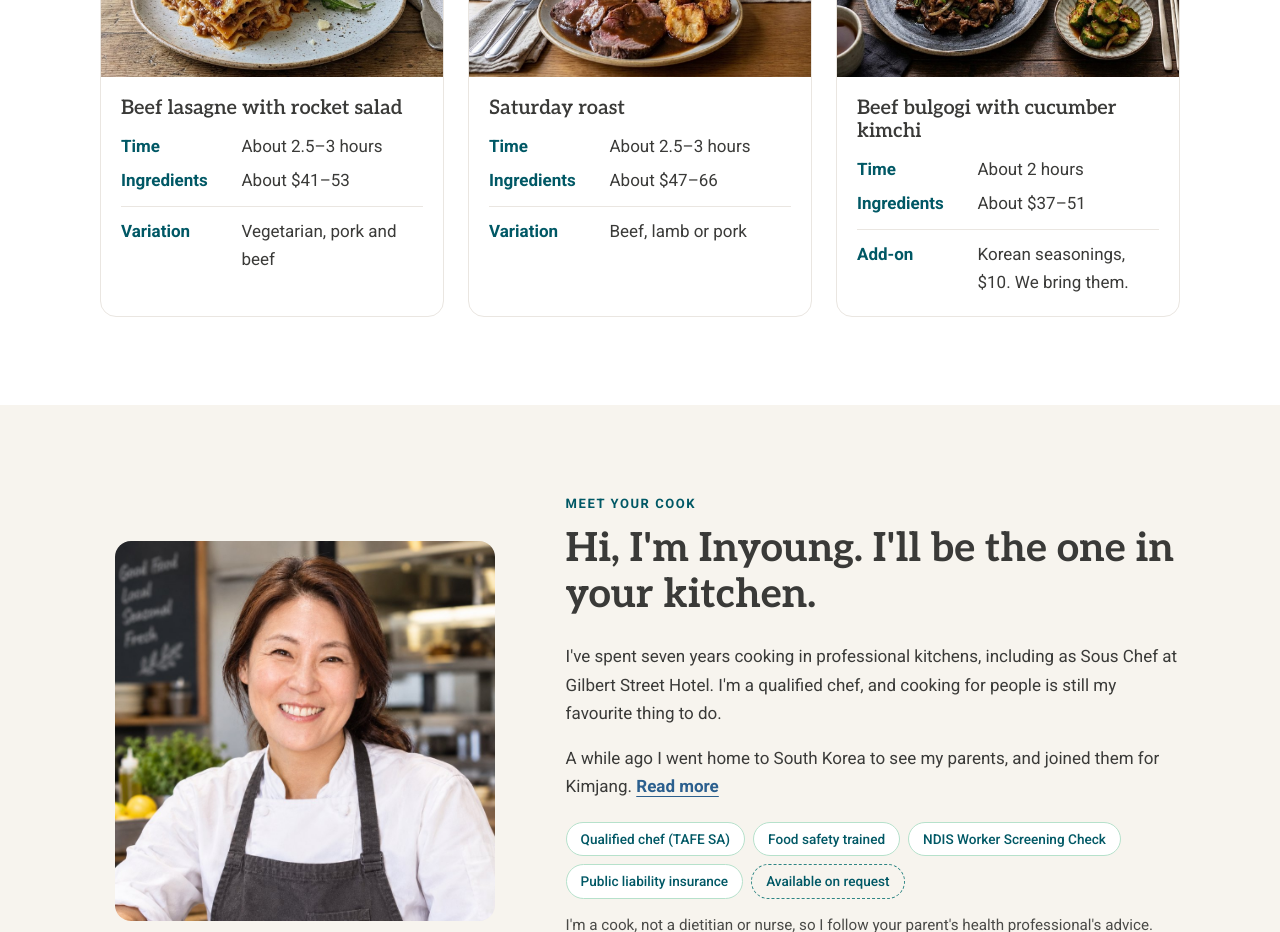
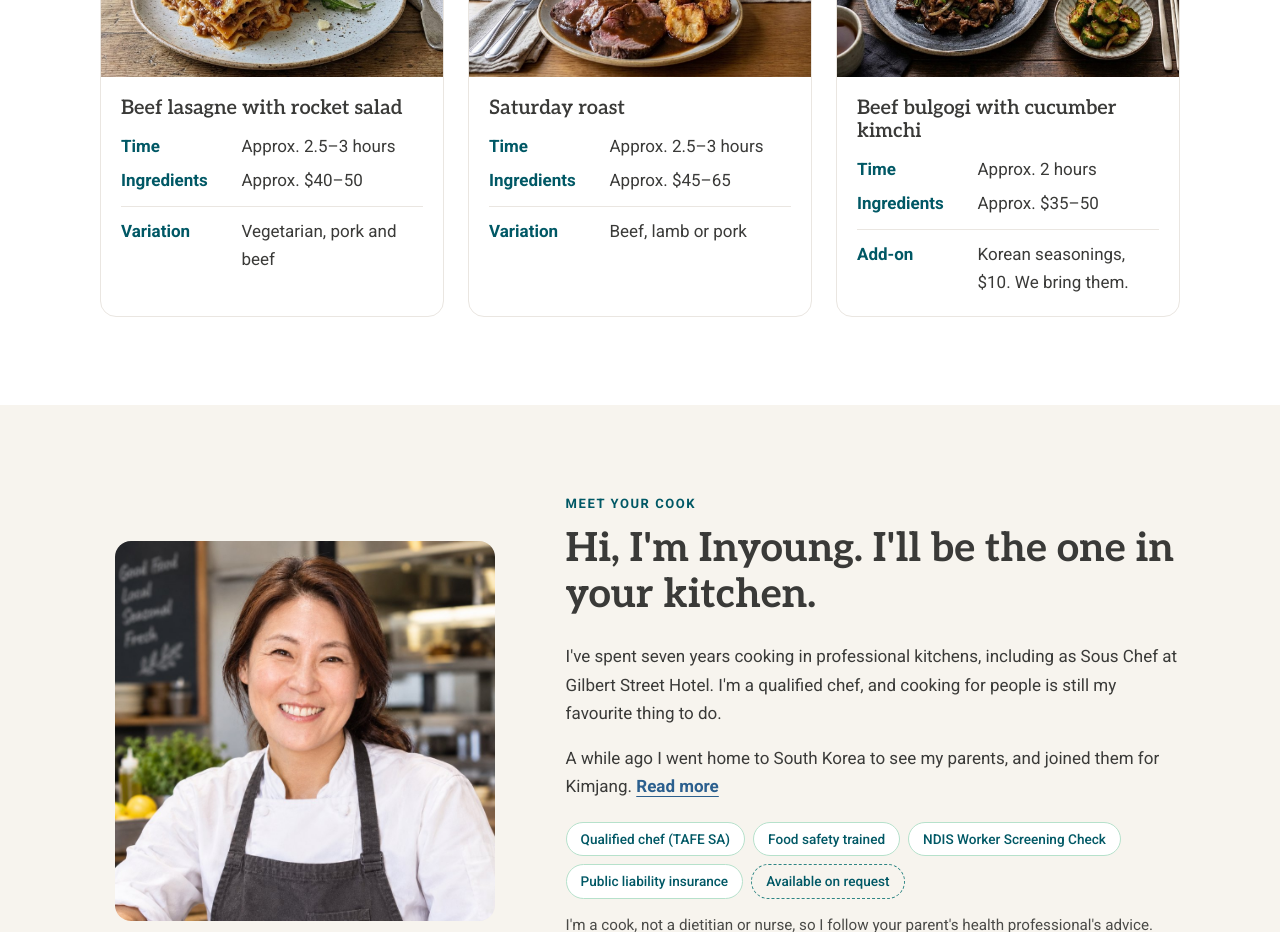
Before and after one commit to nahyehcool/homestead, a plain HTML site: page index.html in a window 1280 px wide. Shown: the part 3520-4452 px from the top of the page. Drawn offline with Linux system fonts and the light colour scheme.

Commit message:
Add files via upload

```diff
--- a/index.html
+++ b/index.html
@@ -646,8 +646,8 @@ html:not(.js) .read-more{display:none}
           <div class="menu-body">
             <h3>Beef lasagne with rocket salad</h3>
             <dl class="menu-facts">
-              <div><dt>Time</dt><dd>About 2.5–3 hours</dd></div>
-              <div><dt>Ingredients</dt><dd>About $41–53</dd></div>
+              <div><dt>Time</dt><dd>Approx. 2.5–3 hours</dd></div>
+              <div><dt>Ingredients</dt><dd>Approx. $40–50</dd></div>
               <div class="addon"><dt>Variation</dt><dd>Vegetarian, pork and beef</dd></div>
             </dl>
           </div>
@@ -657,8 +657,8 @@ html:not(.js) .read-more{display:none}
           <div class="menu-body">
             <h3>Saturday roast</h3>
             <dl class="menu-facts">
-              <div><dt>Time</dt><dd>About 2.5–3 hours</dd></div>
-              <div><dt>Ingredients</dt><dd>About $47–66</dd></div>
+              <div><dt>Time</dt><dd>Approx. 2.5–3 hours</dd></div>
+              <div><dt>Ingredients</dt><dd>Approx. $45–65</dd></div>
               <div class="addon"><dt>Variation</dt><dd>Beef, lamb or pork</dd></div>
             </dl>
           </div>
@@ -668,8 +668,8 @@ html:not(.js) .read-more{display:none}
           <div class="menu-body">
             <h3>Beef bulgogi with cucumber kimchi</h3>
             <dl class="menu-facts">
-              <div><dt>Time</dt><dd>About 2 hours</dd></div>
-              <div><dt>Ingredients</dt><dd>About $37–51</dd></div>
+              <div><dt>Time</dt><dd>Approx. 2 hours</dd></div>
+              <div><dt>Ingredients</dt><dd>Approx. $35–50</dd></div>
               <div class="addon"><dt>Add-on</dt><dd>Korean seasonings, $10. We bring them.</dd></div>
             </dl>
           </div>
```
